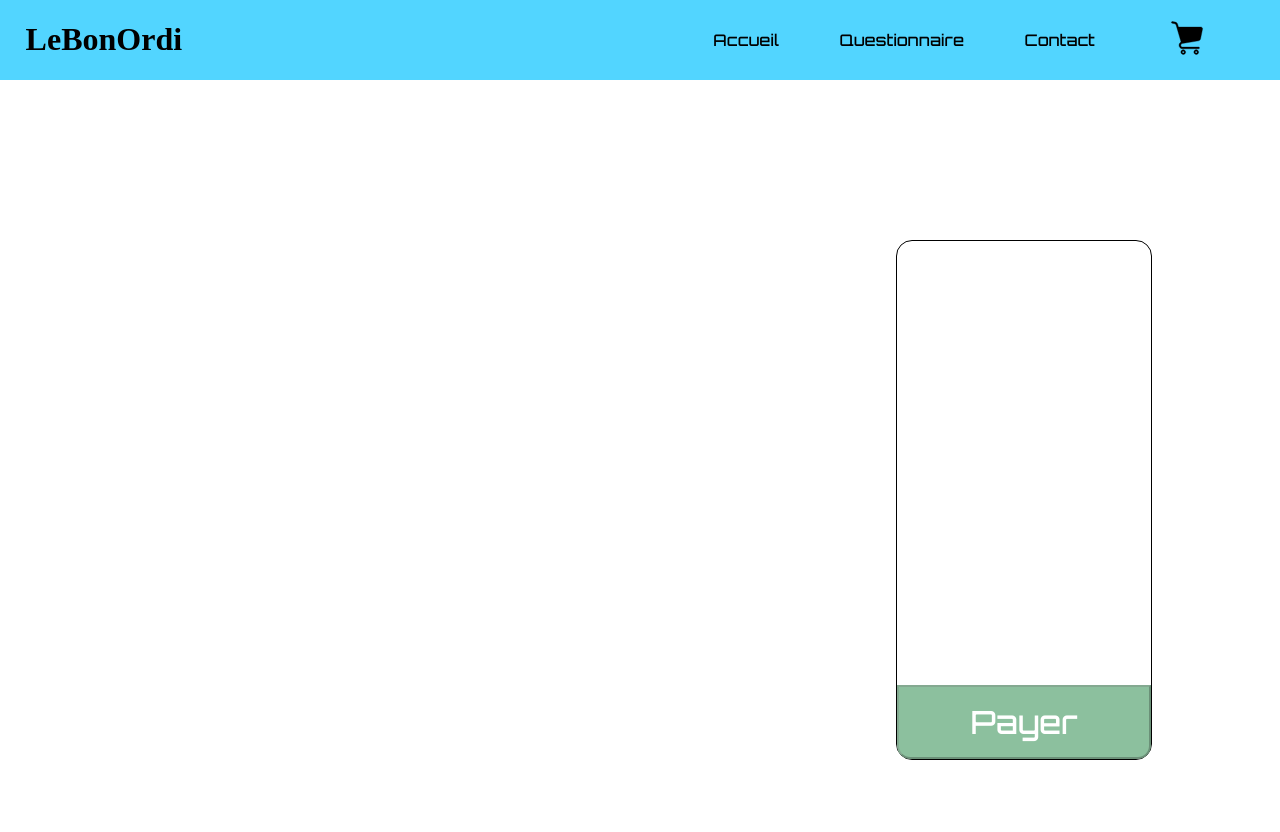
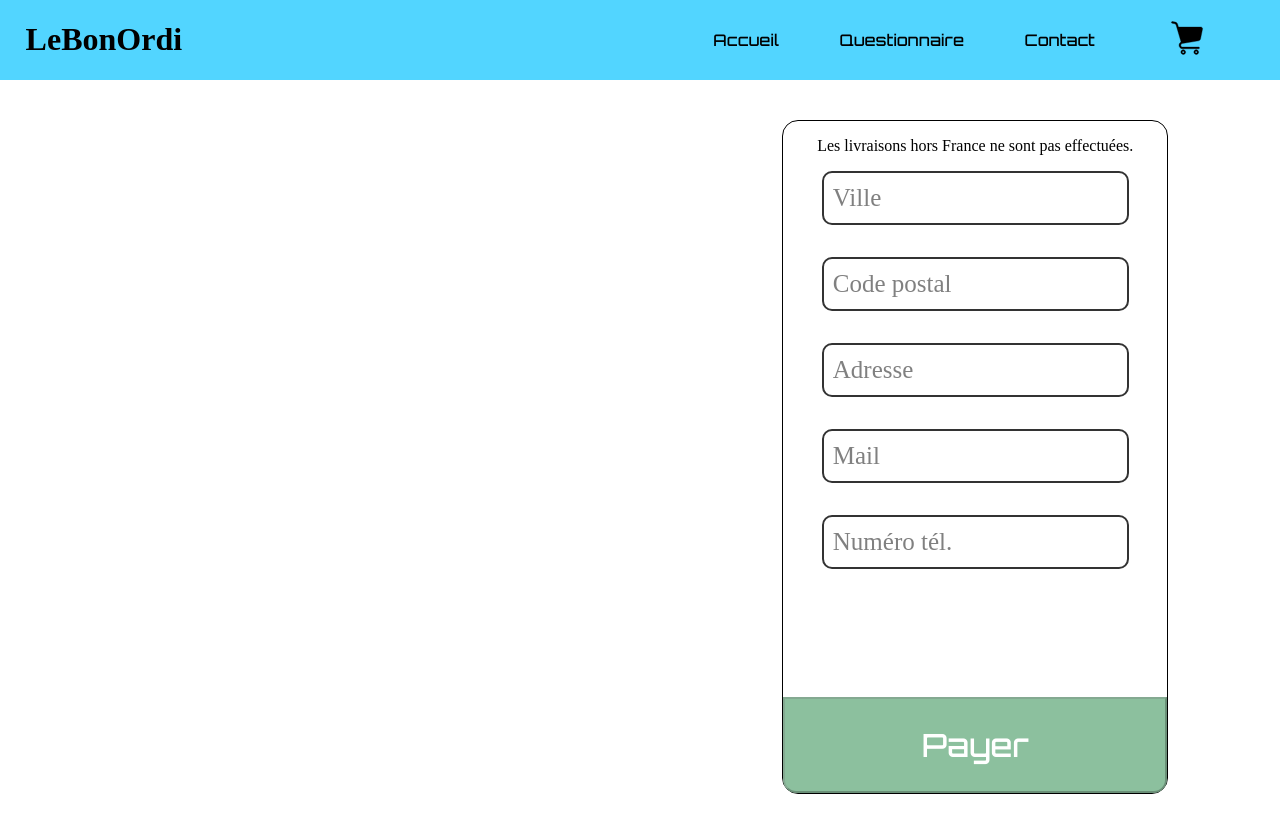
Before and after one commit to ArtyMartin/lebonordi, an Angular app: page /panier in a window 1280 px wide. Before the commit the page ends 800 px from the top, so only its background shows below. Built offline with nearby package versions, Linux system fonts and the light colour scheme; a web font is replaced by a local one.

Commit message:
panier livraison + remove ref

```diff
--- a/src/app/card-panier/card-panier.component.css
+++ b/src/app/card-panier/card-panier.component.css
@@ -7,6 +7,8 @@
     margin-top: 2em;
     margin-bottom: 2em;
     width: 80%;
+    position: relative;
+    box-shadow: 0px 5px 20px #999;
 }
 
 img{
@@ -46,3 +48,22 @@ h3{
     width: 50%;
     margin-bottom: 5em;
 }
+
+.remove {
+    position: absolute;
+    top: -15px;
+    right: -15px;
+    display: flex;
+    align-items: center;
+    justify-content: center;
+    width: 30px;
+    height: 30px;
+    background-color: red;
+    color: white;
+    font-size: 20px;
+    font-weight: bold;
+    border-radius: 50%;
+    padding: 2px;
+    box-shadow: 0px 5px 20px #2e1414;
+    cursor: pointer;
+  }
--- a/src/app/card-panier/card-panier.component.html
+++ b/src/app/card-panier/card-panier.component.html
@@ -12,4 +12,5 @@
         <label for="">Quantité</label>
         <input type="number" name="" id="" min="0" [(ngModel)]="quantity" (ngModelChange)="onQuantityChange()" >
     </div>
+    <span class="remove" (click)="cart.removeRef(cardComputer.nom)" >x</span>
 </div>
--- a/src/app/cart.service.ts
+++ b/src/app/cart.service.ts
@@ -120,6 +120,13 @@ export class CartService {
     this.purge();
   }
 
+  removeRef(nameOfComputer: String){
+
+    this.computers = this.computers.filter((computer)=>{
+      return computer.computer.nom != nameOfComputer;
+    })
+  }
+
   addOne(nameOfComputer: string){
 
     this.computers.map((element)=>{
@@ -129,6 +136,11 @@ export class CartService {
       }
     })
   }
+
+  clear(){
+    this.computers = []
+  }
+
 
 
   private purge(){
--- a/src/app/header/header.component.css
+++ b/src/app/header/header.component.css
@@ -64,7 +64,7 @@ a {
     font-size: 12px;
     border-radius: 50%;
     padding: 2px;
-    box-shadow: 0 0 5px 2px rgba(0, 0, 0, 0.4);
+    box-shadow: 0px 5px 20px #2e1414;
     animation: enter 1s ease-in-out;
   }
 
--- a/src/app/panier/panier.component.css
+++ b/src/app/panier/panier.component.css
@@ -17,7 +17,7 @@ main{
     grid-area: recap;
     border: 1px solid black;
     border-radius: 1em;
-    margin-top: 20vh;
+    margin-top: 5vh;
     margin-bottom: 5vh;
     display: grid;
     grid-template-columns: 1fr;
@@ -35,6 +35,8 @@ main{
 .recap > .price{
     grid-area: price;
     text-align: center;
+    border-top: 1px solid black;
+    padding: 10px;
 }
 
 
@@ -55,5 +57,67 @@ main{
 
 .recap > button:disabled{
     background-color: #8cc09e;
+    cursor:not-allowed;
 
 }
+
+
+.infos{
+    display: flex;
+    justify-content: center;
+    flex-wrap: wrap;
+}
+
+
+.wrapper {
+    position: relative;
+    width: 100%;
+    display: flex;
+    justify-content: center;
+    width: 80%;
+}
+
+.wrapper input {
+    width: 350px;
+    height: 50px;
+    padding: 0 15px;
+    outline: none;
+    font-size: 16px;
+    color: gray;
+    border-radius: 10px;
+    border: 2px solid #333;
+}
+
+.wrapper label {
+    position: absolute;
+    top: 50%;
+    left: 2%;
+    transform: translateY(-50%);
+    color: gray;
+    font-size: 25px;
+    padding: 0 5px;
+    pointer-events: none;
+    transition: 0.5s;
+}
+
+.wrapper input:focus ~ label,
+.wrapper input:valid ~ label {
+    top: 0;
+    color: black;
+    border: 2px solid #0CCA4A;
+    border-radius: 10px;
+    font-size: 20px;
+    background-color: white;
+}
+
+.wrapper input:focus,
+.wrapper input:valid {
+    border: 2px solid #0CCA4A   ;
+}
+
+.error{
+    width: 100%;
+    color: darkred;
+    font-size: 16px;
+    margin-left: 5%;
+}
--- a/src/app/panier/panier.component.html
+++ b/src/app/panier/panier.component.html
@@ -3,12 +3,44 @@
         <app-card-panier *ngFor="let computer of cart.get()" [cardComputer]="computer.computer" [quantity]="computer.quantity"></app-card-panier>
     </div>
     <div class="recap">
-        <span></span>
+        <span class="infos">
+            <p>Les livraisons hors France ne sont pas effectuées.</p>
+            <div class="wrapper">
+                <input type="text" [(ngModel)]="ville" required value="">
+                <label for="">Ville</label>
+            </div>
+            <p class="error">{{errorNotif[0]}}</p>
+            <div class="wrapper">
+                <input type="text" [(ngModel)]="codePostal" required value="">
+                <label for="">Code postal</label>
+
+            </div>
+            <p class="error" >{{errorNotif[1]}}</p>
+            <div class="wrapper">
+                <input type="text" [(ngModel)]="adresse" required value="">
+                <label for="">Adresse</label>
+
+            </div>
+            <p class="error" >{{errorNotif[2]}}</p>
+            <div class="wrapper">
+                <input type="text" [(ngModel)]="mail" value="" required pattern="[a-zA-Z0-9._%+-]+@[a-zA-Z0-9.-]+\.[a-zA-Z]{2,}">
+                <label for="">Mail</label>
+
+            </div>
+            <p class="error" >{{errorNotif[3]}}</p>
+            <div class="wrapper">
+                <input type="tel" [(ngModel)]="telephone" value="" required pattern="/^\d{10}$/">
+                <label for="">Numéro tél.</label>
+
+            </div>
+            <p class="error">{{errorNotif[4]}}</p>
+
+        </span>
         <div class="price" *ngIf="cart.getTotalPrice() > 0" >
             Prix à payer {{cart.getTotalPrice()}} €
         </div>
-        <button [attr.disabled]="cart.get().length === 0 ? true : null">
-            <a [routerLink]="cart.get().length !== 0 ? ['/home'] : null">Payer</a>
+        <button [attr.disabled]="cart.get().length === 0 ? true : null" (click)="pay()">
+            <a >Payer</a>
         </button>
     </div>
 </main>
--- a/src/app/panier/panier.component.ts
+++ b/src/app/panier/panier.component.ts
@@ -10,6 +10,13 @@ import { Router } from '@angular/router';
 })
 export class PanierComponent {
 
+  public ville: string = "";
+  public codePostal: string = "";
+  public adresse: string = "";
+  public mail: string = "";
+  public telephone: string = "";
+  public errorNotif: string[] = ["","","","",""];
+
   constructor(
     public cart: CartService,
     private router: Router
@@ -18,4 +25,54 @@ export class PanierComponent {
 
   }
 
+  public pay(){
+
+    const emailRegex = /[a-zA-Z0-9._%+-]+@[a-zA-Z0-9.-]+\.[a-zA-Z]{2,}/;
+    const telephoneRegex = /^\d{10}$/;
+    let send : boolean = true;
+
+    if( !emailRegex.test(this.mail) ){
+      this.errorNotif[3] = "Le mail doit être du format xxx@xxx.xx ! \n";
+      send = false;
+    }
+
+    if( !emailRegex.test(this.telephone)){
+      this.errorNotif[4] = "Le numéro de téléphone doit être sous la forme de 10 chiffres !";
+      send = false;
+    }
+
+
+    if(this.ville == ""){
+      this.errorNotif[0] = "Ce champs est obligatoire !";
+      send = false;
+    }
+
+    if(this.codePostal == ""){
+      this.errorNotif[1] = "Ce champs est obligatoire !";
+      send = false;
+    }
+
+    if(this.adresse == ""){
+      this.errorNotif[2] = "Ce champs est obligatoire !";
+      send = false;
+    }
+
+    if(this.mail == ""){
+      this.errorNotif[3] += "Ce champs est obligatoire !";
+      send = false;
+    }
+
+    if(this.telephone == ""){
+      this.errorNotif[4] += "Ce champs est obligatoire !";
+      send = false;
+    }
+
+
+    if(this.cart.get().length > 0 && send){
+      //this.cart.clear()
+      //this.router.navigate(["/home"]);
+    }
+
+  }
+
 }
```
Also changed, not shown: src/app/proposition/proposition.component.ts (+1 -7 lines).
